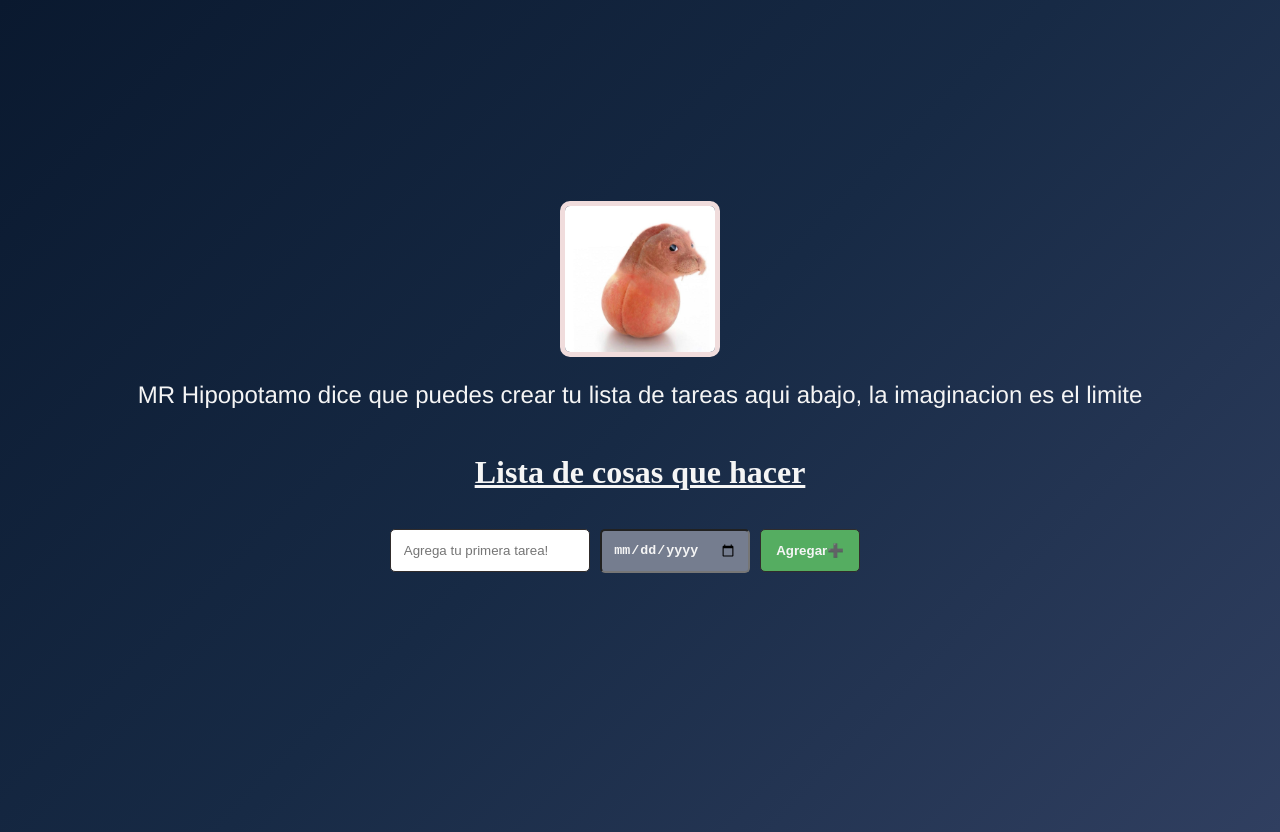
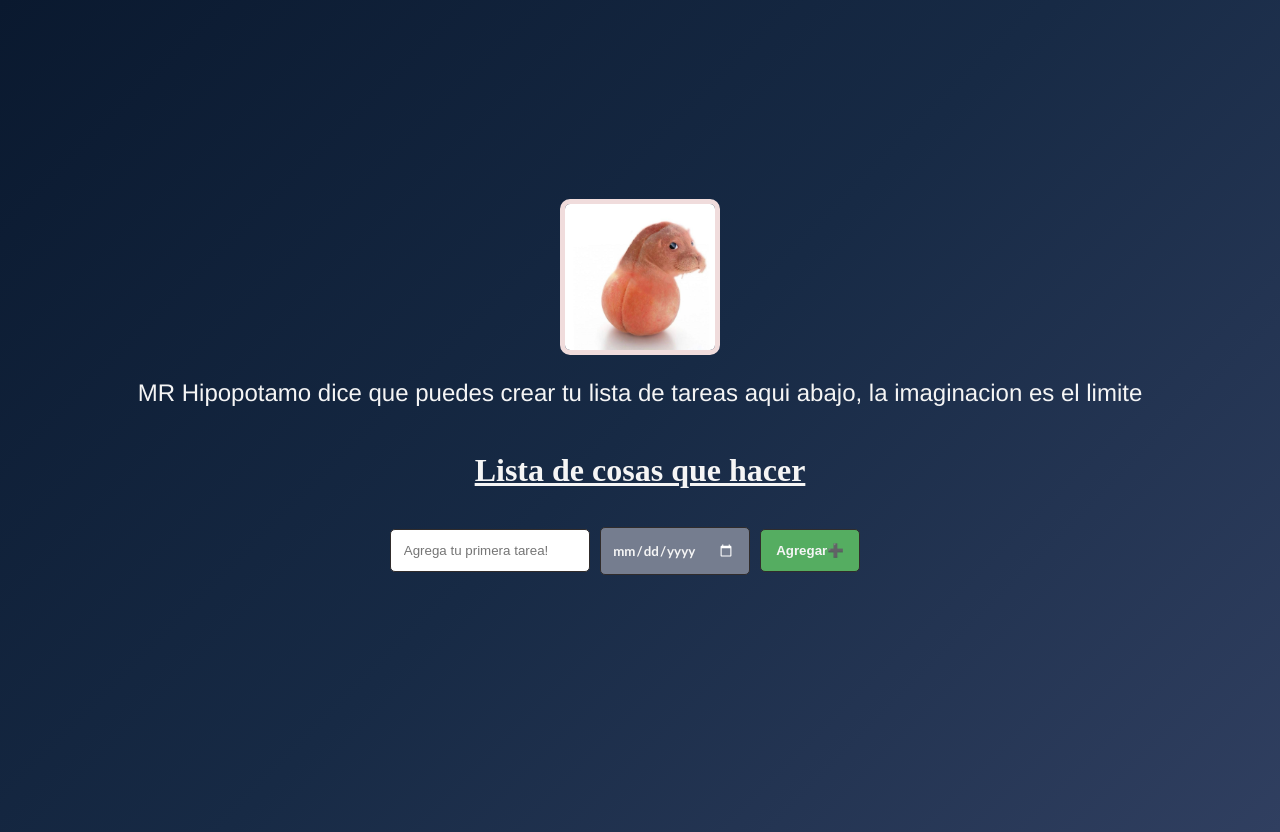
Before and after one commit to Cholero25/Todos, a plain HTML site: page index.html in a window 1280 px wide. Drawn offline with Linux system fonts and the light colour scheme.

Commit message:
fix calendar

```diff
--- a/styles.css
+++ b/styles.css
@@ -74,6 +74,28 @@ h1 {
     font-family: 'Franklin Gothic Medium', 'Arial Narrow', Arial, sans-serif;
     font-size: 1.5rem;
 }
+/* Estilos específicos para el input date */
+    .box-style, .grid-div {
+        grid-template-columns: 1fr ;
+        font-size: 1.1rem;
+    }
+.date-selector {
+    -webkit-appearance: none; /* Elimina estilos nativos en iOS/Safari */
+    appearance: none; /* Elimina estilos nativos en otros navegadores */
+    border-radius: 5px;
+    background-color: #757d8f;
+    color: var(--text-color);
+    font-weight: bold;
+    border: solid 0.5px rgb(48, 44, 44);
+    font-family: inherit; /* Usa la misma fuente que el resto */
+}
+
+/* Estilo para el icono del calendario (en navegadores que lo permiten) */
+.date-selector::-webkit-calendar-picker-indicator {
+    filter: invert(1); /* Invierte el color del icono para mejor contraste */
+    padding: 5px;
+    cursor: pointer;
+}
 
 /* 📱 Móviles: apila todo */
 @media (max-width: 600px) {
```
